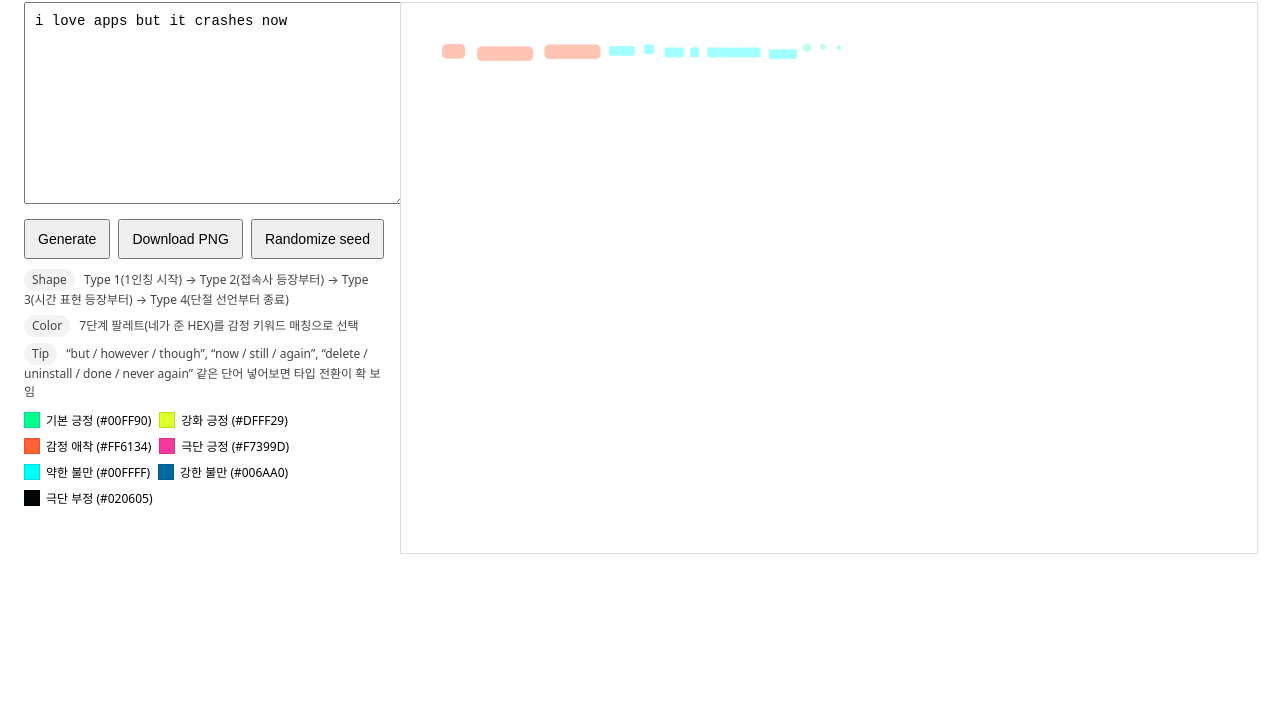
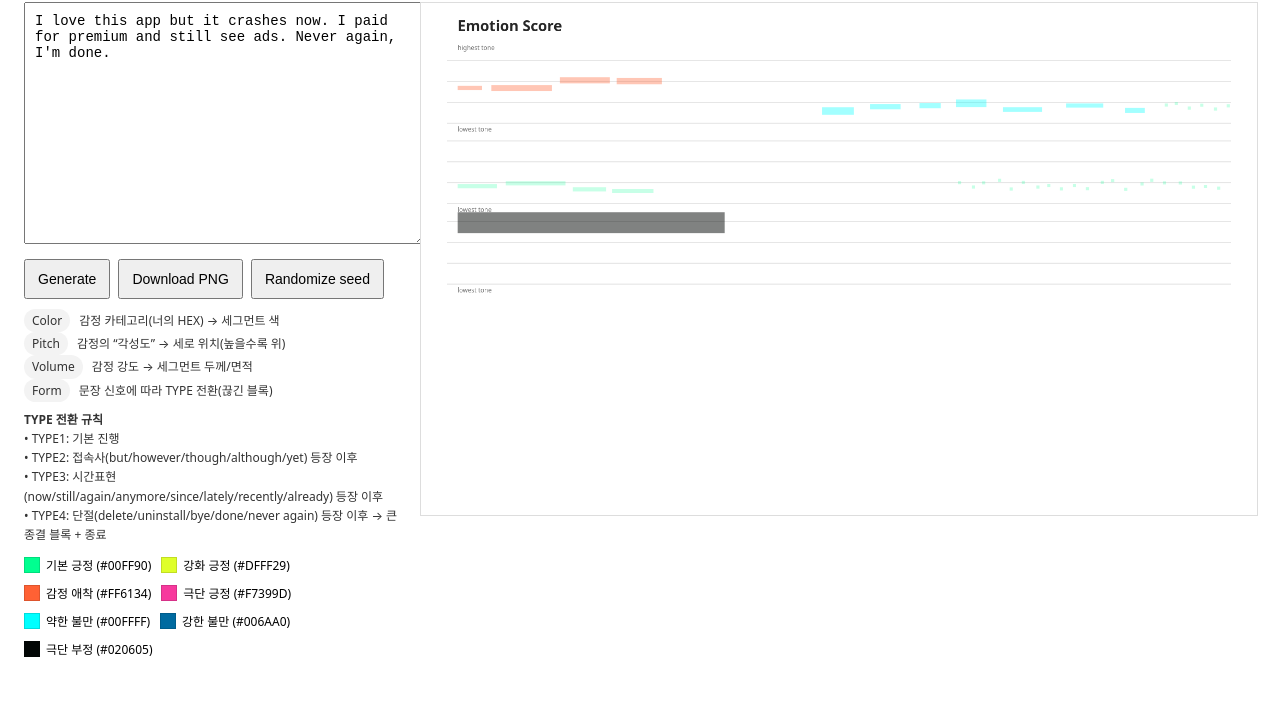
Before and after one commit to chaelinnnnn/review, a plain HTML site: page index.html in a window 1280 px wide. Shown: the part 75-800 px from the top of the page. Drawn offline with Linux system fonts and the light colour scheme.

Commit message:
Update index.html

```diff
--- a/index.html
+++ b/index.html
@@ -3,27 +3,27 @@
 <head>
   <meta charset="utf-8" />
   <meta name="viewport" content="width=device-width,initial-scale=1" />
-  <title>Emotion X-ray Generator</title>
+  <title>Emotion Score Generator (Blokken-style)</title>
   <style>
     body { font-family: system-ui, -apple-system, Segoe UI, Roboto, Arial, sans-serif; margin: 24px; }
-    .wrap { display: grid; grid-template-columns: 360px 1fr; gap: 16px; align-items: start; }
-    textarea { width: 100%; height: 180px; padding: 10px; font-size: 14px; }
+    .wrap { display: grid; grid-template-columns: 380px 1fr; gap: 16px; align-items: start; }
+    textarea { width: 100%; height: 220px; padding: 10px; font-size: 14px; }
     button { padding: 10px 12px; font-size: 14px; cursor: pointer; }
-    .row { display: flex; gap: 8px; flex-wrap: wrap; margin-top: 10px; }
-    .hint { font-size: 12px; color: #444; line-height: 1.5; margin-top: 10px; }
-    canvas { width: 100%; max-width: 1100px; border: 1px solid #ddd; background: #fff; }
-    .pill { display:inline-block; padding: 2px 8px; border-radius: 999px; background:#f3f3f3; font-size:12px; margin-right:6px;}
-    .legend { display:flex; flex-wrap:wrap; gap:8px; margin-top:10px;}
+    .row { display:flex; gap:8px; flex-wrap:wrap; margin-top:10px; }
+    .hint { font-size: 12px; color:#333; line-height: 1.6; margin-top:10px; }
+    canvas { width: 100%; max-width: 1200px; border: 1px solid #ddd; background:#fff; }
+    .legend { display:flex; flex-wrap:wrap; gap:10px; margin-top:12px; }
     .swatch { display:flex; align-items:center; gap:6px; font-size:12px; }
     .box { width:14px; height:14px; border:1px solid #0002; }
+    .pill { display:inline-block; padding:2px 8px; border-radius:999px; background:#f3f3f3; font-size:12px; margin-right:6px;}
   </style>
 </head>
 <body>
-  <h1 style="margin:0 0 10px 0;">Emotion X-ray Generator</h1>
+  <h1 style="margin:0 0 10px 0;">Emotion X-ray → Graphic Score Generator</h1>
 
   <div class="wrap">
     <div>
-      <textarea id="input">i love apps but it crashes now</textarea>
+      <textarea id="input">I love this app but it crashes now. I paid for premium and still see ads. Never again, I'm done.</textarea>
 
       <div class="row">
         <button id="btnGen">Generate</button>
@@ -32,23 +32,31 @@
       </div>
 
       <div class="hint">
-        <div><span class="pill">Shape</span> Type 1(1인칭 시작) → Type 2(접속사 등장부터) → Type 3(시간 표현 등장부터) → Type 4(단절 선언부터 종료)</div>
-        <div style="margin-top:6px;"><span class="pill">Color</span> 7단계 팔레트(네가 준 HEX)를 감정 키워드 매칭으로 선택</div>
-        <div style="margin-top:6px;"><span class="pill">Tip</span> “but / however / though”, “now / still / again”, “delete / uninstall / done / never again” 같은 단어 넣어보면 타입 전환이 확 보임</div>
+        <div><span class="pill">Color</span> 감정 카테고리(너의 HEX) → 세그먼트 색</div>
+        <div><span class="pill">Pitch</span> 감정의 “각성도” → 세로 위치(높을수록 위)</div>
+        <div><span class="pill">Volume</span> 감정 강도 → 세그먼트 두께/면적</div>
+        <div><span class="pill">Form</span> 문장 신호에 따라 TYPE 전환(끊긴 블록)</div>
+        <div style="margin-top:8px;">
+          <b>TYPE 전환 규칙</b><br/>
+          • TYPE1: 기본 진행<br/>
+          • TYPE2: 접속사(but/however/though/although/yet) 등장 이후<br/>
+          • TYPE3: 시간표현(now/still/again/anymore/since/lately/recently/already) 등장 이후<br/>
+          • TYPE4: 단절(delete/uninstall/bye/done/never again) 등장 이후 → 큰 종결 블록 + 종료
+        </div>
       </div>
 
       <div class="legend" id="legend"></div>
     </div>
 
     <div>
-      <canvas id="c" width="1400" height="900"></canvas>
+      <canvas id="c" width="1600" height="980"></canvas>
     </div>
   </div>
 
 <script>
 (() => {
   // =========================
-  // 1) COLOR PALETTE (user-defined)
+  // 1) USER COLOR PALETTE (fixed)
   // =========================
   const COLORS = {
     basic_pos:   "#00FF90", // 기본 긍정
@@ -60,9 +68,9 @@
     extreme_neg: "#020605", // 극단 부정
   };
 
-  // legend
+  // Legend UI
   const legendEl = document.getElementById("legend");
-  const legendItems = [
+  [
     ["기본 긍정", COLORS.basic_pos],
     ["강화 긍정", COLORS.strong_pos],
     ["감정 애착", COLORS.attach_pos],
@@ -70,8 +78,7 @@
     ["약한 불만", COLORS.mild_neg],
     ["강한 불만", COLORS.strong_neg],
     ["극단 부정", COLORS.extreme_neg],
-  ];
-  legendItems.forEach(([name, hex]) => {
+  ].forEach(([name, hex]) => {
     const d = document.createElement("div");
     d.className = "swatch";
     d.innerHTML = `<span class="box" style="background:${hex}"></span>${name} (${hex})`;
@@ -79,130 +86,142 @@
   });
 
   // =========================
-  // 2) KEYWORDS (extend as you like)
-  //    - 이건 "색 분류" 용. (모양은 구조 신호로 전환)
+  // 2) KEYWORDS for COLOR CLASSIFICATION
+  //    (extend anytime; this is just a starter set)
   // =========================
   const KW = {
-    // Positive
     basic_pos: new Set(["good","nice","helpful","useful","easy","simple","convenient","cool","fun","works","reliable","smooth","accurate","decent","fine","okay"]),
-    strong_pos: new Set(["great","excellent","fantastic","wonderful","impressed","powerful","brilliant","outstanding","productive","valuable"]),
+    strong_pos: new Set(["great","excellent","fantastic","wonderful","impressed","powerful","brilliant","outstanding","productive","valuable","amazing"]),
     attach_pos: new Set(["love","loved","loving","favorite","favourite","obsessed","addicted","bestie","sister","everything","blessing","grateful","indispensable"]),
     extreme_pos: new Set(["best","perfect","10/10","five","stars","must-have","life-changing","beyond","mind","blowing","goat"]),
 
-    // Negative
-    mild_neg: new Set(["slow","laggy","buggy","glitchy","glitch","annoying","confusing","frustrating","limited","not","working","issue","problem","crash","crashes","freeze","freezes","stutter"]),
-    strong_neg: new Set(["bad","terrible","horrible","ridiculous","unacceptable","useless","waste","misleading","unfair","overpriced","greedy"]),
+    mild_neg: new Set(["slow","laggy","buggy","glitchy","glitch","annoying","confusing","frustrating","limited","not","working","issue","problem","crash","crashes","freeze","freezes","stutter","stutters"]),
+    strong_neg: new Set(["bad","terrible","horrible","ridiculous","unacceptable","useless","waste","misleading","unfair","overpriced","greedy","broken"]),
     extreme_neg: new Set(["worst","scam","scammers","fraud","toxic","disgusting","trash","junk","poison","delete","uninstall","bye","done","never","again"]),
   };
 
   // =========================
-  // 3) SHAPE TRIGGERS (모양 전환)
+  // 3) SHAPE TRIGGERS (TYPE switches)
   // =========================
   const TRIG = {
     type2_contrast: new Set(["but","however","though","although","yet"]),
-    type3_time: new Set(["now","still","again","anymore","since","lately","recently","today","yesterday","always"]),
-    type4_break: new Set(["delete","uninstall","bye","done"]), // plus "never again" handled separately
+    type3_time: new Set(["now","still","again","anymore","since","lately","recently","today","yesterday","already"]),
+    type4_break: new Set(["delete","uninstall","bye","done"]),
   };
 
   // =========================
-  // 4) TOKENIZE
+  // 4) PITCH MAP (0..1)  higher = higher on staff
+  //    - Treat as "arousal/activation" rather than literal musical pitch
   // =========================
-  function tokenize(text) {
-    // keep simple: words + numbers + / + '
+  const BASE_PITCH = {
+    basic_pos: 0.30,
+    strong_pos: 0.48,
+    attach_pos: 0.62,
+    extreme_pos: 0.86,
+    mild_neg: 0.34,
+    strong_neg: 0.66,
+    extreme_neg: 0.94,
+  };
+
+  // =========================
+  // 5) TOKENIZE + SENTENCE SPLIT
+  // =========================
+  function splitSentences(text) {
+    // Keep it simple: split by . ! ? or line breaks
     return (text || "")
-      .trim()
-      .split(/\s+/g)
-      .map(t => t.replace(/[^\w'\/-]/g, "")) // strip punctuation
+      .split(/[\n\r]+|(?<=[.!?])\s+/g)
+      .map(s => s.trim())
       .filter(Boolean);
   }
 
-  // helper: detect "never again" bigram
-  function hasNeverAgain(tokens, i) {
-    return (tokens[i] === "never" && tokens[i+1] === "again");
+  function tokenize(sentence) {
+    return sentence
+      .trim()
+      .split(/\s+/g)
+      .map(t => t.replace(/[^\w'\/-]/g, "")) // strip punctuation but keep wordish chars
+      .filter(Boolean);
+  }
+
+  function hasNeverAgain(tokensLower, i) {
+    return (tokensLower[i] === "never" && tokensLower[i+1] === "again");
   }
 
   // =========================
-  // 5) COLOR PICK: based on keyword hits
+  // 6) DETERMINISTIC RNG
   // =========================
-  function pickColorForSegment(segTokens) {
+  let seed = 1234567;
+  function rand() {
+    seed = (seed * 1664525 + 1013904223) % 4294967296;
+    return seed / 4294967296;
+  }
+  function randRange(a,b){ return a + (b-a)*rand(); }
+
+  // =========================
+  // 7) COLOR PICK + INTENSITY
+  // =========================
+  function scoreHits(tokens) {
     const hits = {
       basic_pos: 0, strong_pos: 0, attach_pos: 0, extreme_pos: 0,
       mild_neg: 0, strong_neg: 0, extreme_neg: 0,
     };
+    for (const raw of tokens) {
+      const t = raw.toLowerCase();
+      for (const k in KW) if (KW[k].has(t)) hits[k] += 1;
+      if (t === "10/10") hits.extreme_pos += 2;
+    }
+    return hits;
+  }
 
-    for (const raw of segTokens) {
-      const t = raw.toLowerCase();
-
-      // special cases
-      if (t === "10/10") hits.extreme_pos += 2;
-
-      for (const k in KW) {
-        if (KW[k].has(t)) hits[k] += 1;
-      }
-    }
-
-    // pick max
-    let bestK = "basic_pos";
-    let bestV = -1;
+  function pickCategory(tokens) {
+    const hits = scoreHits(tokens);
+    let bestK = "basic_pos", bestV = -1;
     for (const k in hits) {
       if (hits[k] > bestV) { bestV = hits[k]; bestK = k; }
     }
+    if (bestV <= 0) return { key:"basic_pos", hex: COLORS.basic_pos, hitCount: 0 };
+    return { key: bestK, hex: COLORS[bestK], hitCount: bestV };
+  }
 
-    // if no hits at all, default basic_pos (or you can choose a neutral)
-    if (bestV <= 0) return { key: "basic_pos", hex: COLORS.basic_pos, strength: 0 };
-    return { key: bestK, hex: COLORS[bestK], strength: bestV };
+  function intensityFromTokens(tokens) {
+    // 0..10 : based on keyword hits + sentence length a bit
+    const hits = scoreHits(tokens);
+    const sumHits = Object.values(hits).reduce((a,b)=>a+b,0);
+    const lenBoost = Math.min(3, Math.floor(tokens.length / 6)); // long talk feels stronger
+    const base = sumHits * 2 + lenBoost; // simple
+    return Math.max(0, Math.min(10, base));
+  }
+
+  function thicknessFromIntensity(intensity) {
+    // volume -> thickness (px)
+    return 2 + (intensity / 10) * 22; // 2..24
+  }
+
+  function opacityFromIntensity(intensity) {
+    return Math.min(0.96, 0.22 + (intensity/10)*0.70);
   }
 
   // =========================
-  // 6) SHAPE TYPE SCAN: sentence progresses left->right; type switches at triggers
+  // 8) TYPE SCAN (progressive switching)
   // =========================
-  function shapeTypeAt(tokens, idx, currentType) {
-    const t = tokens[idx]?.toLowerCase();
+  function initialType(tokensLower) {
+    const first = tokensLower[0];
+    if (first === "i" || first === "i'm" || first === "im" || first === "my") return 1;
+    return 1; // default start
+  }
 
-    // TYPE 4: break (hard stop)
-    if (hasNeverAgain(tokens.map(x=>x.toLowerCase()), idx)) return 4;
+  function nextType(tokensLower, i, curType) {
+    if (hasNeverAgain(tokensLower, i)) return 4;
+    const t = tokensLower[i];
+
     if (TRIG.type4_break.has(t)) return 4;
-
-    // TYPE 3: time
     if (TRIG.type3_time.has(t)) return 3;
-
-    // TYPE 2: contrast
     if (TRIG.type2_contrast.has(t)) return 2;
 
-    // Otherwise keep current
-    return currentType;
-  }
-
-  // TYPE 1 init: starts with first-person
-  function initialType(tokens) {
-    const first = tokens[0]?.toLowerCase();
-    if (first === "i" || first === "i'm" || first === "im" || first === "my") return 1;
-    return 1; // default: 1 (you asked for 1인칭이면 1번, 아니어도 기본 흐름은 1로 시작하는 게 보기 좋음)
+    return curType;
   }
 
   // =========================
-  // 7) DRAW PRIMITIVES
-  // =========================
-  let seed = 12345;
-  function rand() {
-    // deterministic RNG
-    seed = (seed * 1664525 + 1013904223) % 4294967296;
-    return seed / 4294967296;
-  }
-
-  function roundedRect(ctx, x, y, w, h, r) {
-    const rr = Math.min(r, w/2, h/2);
-    ctx.beginPath();
-    ctx.moveTo(x+rr, y);
-    ctx.arcTo(x+w, y, x+w, y+h, rr);
-    ctx.arcTo(x+w, y+h, x, y+h, rr);
-    ctx.arcTo(x, y+h, x, y, rr);
-    ctx.arcTo(x, y, x+w, y, rr);
-    ctx.closePath();
-  }
-
-  // =========================
-  // 8) GENERATE LAYOUT
+  // 9) DRAW: BLOKKEN-LIKE SCORE
   // =========================
   const canvas = document.getElementById("c");
   const ctx = canvas.getContext("2d");
@@ -213,154 +232,211 @@
     ctx.fillRect(0,0,canvas.width,canvas.height);
   }
 
-  function draw(text) {
-    clearCanvas();
+  function drawStaff(yTop, staffH, lines=3) {
+    ctx.save();
+    ctx.strokeStyle = "rgba(0,0,0,0.20)";
+    ctx.lineWidth = 1;
+    for (let i=0; i<=lines; i++) {
+      const y = yTop + (staffH * i/lines);
+      ctx.beginPath();
+      ctx.moveTo(50, y);
+      ctx.lineTo(canvas.width - 50, y);
+      ctx.stroke();
+    }
+    ctx.restore();
+  }
 
-    const tokens = tokenize(text);
+  function yFromPitch(pitch01, yTop, staffH) {
+    // higher pitch => closer to yTop
+    return yTop + (1 - pitch01) * staffH;
+  }
+
+  // Core: render one sentence as multiple "runs"
+  function drawSentence(sentence, yTop, staffH) {
+    const tokens = tokenize(sentence);
+    const tokensLower = tokens.map(t => t.toLowerCase());
     if (!tokens.length) return;
 
-    // We'll render as horizontal "scanline" blocks with wrapping.
-    const margin = 70;
-    let x = margin;
-    let y = margin;
-    const lineH = 64;     // distance between rows
-    const maxX = canvas.width - margin;
+    // progressive run segmentation by TYPE
+    let curType = initialType(tokensLower);
+    let runTokens = [];
+    let runType = curType;
 
-    let type = initialType(tokens);
+    // layout params
+    const xStart = 70;
+    const xEnd = canvas.width - 70;
+    const usableW = xEnd - xStart;
 
-    // We’ll keep segments: same TYPE runs are grouped so color can differ per run
-    let run = [];
-    let runType = type;
+    // time mapping: each token consumes width proportional to its character length
+    const weights = tokens.map(t => Math.max(1.0, Math.min(10, t.length / 3)));
+    const totalW = weights.reduce((a,b)=>a+b,0);
+
+    let x = xStart;
 
     function flushRun() {
-      if (!run.length) return;
+      if (!runTokens.length) return { stop:false };
 
-      // color per run based on keyword hits inside this run
-      const col = pickColorForSegment(run);
-      const hex = col.hex;
+      // color + pitch + volume for this run
+      const cat = pickCategory(runTokens);
+      const intensity = intensityFromTokens(runTokens);
+      const thick = thicknessFromIntensity(intensity);
+      const alpha = opacityFromIntensity(intensity);
 
-      // visual parameters by type
-      // NOTE: 모양은 "말하는 방식(구조)"만 담당.
-      const baseH = (runType === 1) ? 22 : (runType === 2) ? 14 : (runType === 3) ? 10 : 44;
-      const blur = (runType === 3) ? 0 : 0; // keep crisp; you can add blur via ctx.filter if needed
-      const radius = (runType === 1) ? 8 : (runType === 2) ? 3 : (runType === 4) ? 2 : 6;
+      // pitch: category base + small jitter + type influence
+      let pitch = BASE_PITCH[cat.key] ?? 0.4;
+      // TYPE influence: 2 = slight drop (hesitation), 3 = repeated (stable band), 4 = spike (final)
+      if (runType === 2) pitch -= 0.08;
+      if (runType === 3) pitch += 0.02;
+      if (runType === 4) pitch += 0.10;
+      pitch = Math.max(0.05, Math.min(0.98, pitch + randRange(-0.03, 0.03)));
 
-      // strength influences opacity and slight size
-      const opacity = Math.min(0.95, 0.25 + (col.strength * 0.12));
-      const h = baseH + Math.min(18, col.strength * 2);
+      const y = yFromPitch(pitch, yTop, staffH);
 
-      // Build geometry for each token in run, sequentially
-      for (let i=0; i<run.length; i++) {
-        const raw = run[i];
-        const t = raw.toLowerCase();
-        const w = Math.max(28, Math.min(320, raw.length * 18 + 20)); // width by token length
+      ctx.save();
+      ctx.globalAlpha = alpha;
+      ctx.fillStyle = cat.hex;
 
-        // wrap
-        if (x + w > maxX) {
-          x = margin;
-          y += lineH;
-          if (y > canvas.height - margin - lineH) break;
-        }
+      // compute run width from its token weights
+      let runWeight = 0;
+      for (const rt of runTokens) {
+        const idx = tokens.indexOf(rt); // not perfect for duplicates; ok for visuals
+      }
+      // better: sum by char length directly
+      runWeight = runTokens.reduce((a,t)=>a+Math.max(1.0, Math.min(10, t.length/3)), 0);
+      const runW = usableW * (runWeight / totalW);
 
-        // jitter for organic (very small)
-        const jx = (rand() - 0.5) * 6;
-        const jy = (rand() - 0.5) * 6;
+      // BLOKKEN STYLE:
+      // - TYPE1: few medium rectangles, slight gaps (stable)
+      // - TYPE2: more fragments + bigger gaps (broken)
+      // - TYPE3: dotted squares (repetition)
+      // - TYPE4: one large terminal block and stop
 
-        ctx.save();
-        ctx.globalAlpha = opacity;
-        ctx.fillStyle = hex;
-
-        if (blur) ctx.filter = `blur(${blur}px)`;
-
-        if (runType === 1) {
-          // TYPE 1: thick stable bar
-          roundedRect(ctx, x + jx, y + jy, w, h, radius);
-          ctx.fill();
-
-        } else if (runType === 2) {
-          // TYPE 2: contrast -> "broken bar"
-          const gap = 10 + rand()*10;
-          const w1 = Math.max(12, w * (0.45 + rand()*0.15));
-          const w2 = Math.max(12, w - w1 - gap);
-          roundedRect(ctx, x + jx, y + jy, w1, h, radius);
-          ctx.fill();
-          roundedRect(ctx, x + jx + w1 + gap, y + jy + (rand()-0.5)*6, w2, h, radius);
-          ctx.fill();
-
-        } else if (runType === 3) {
-          // TYPE 3: time -> dots/repetition
-          const dots = Math.max(3, Math.floor(w / 26));
-          for (let d=0; d<dots; d++) {
-            const dx = x + (d * (w / dots)) + (rand()-0.5)*8;
-            const dy = y + (h/2) + (rand()-0.5)*10;
-            const r = 4 + rand()*8 + Math.min(10, col.strength);
-            ctx.beginPath();
-            ctx.arc(dx, dy, r, 0, Math.PI*2);
-            ctx.fill();
-          }
-
-        } else if (runType === 4) {
-          // TYPE 4: break -> big terminal block then STOP
-          const W = Math.min(520, w + 220);
-          const H = Math.min(140, h + 60);
-          const yy = y + jy - 10;
-          roundedRect(ctx, x + jx, yy, W, H, 4);
-          ctx.fill();
-          ctx.restore();
-
-          // stop rendering further content
-          x = margin;
-          y += lineH;
-          run.length = 0;
-          return "STOP";
-        }
-
+      if (runType === 4) {
+        // terminal block: big, dense
+        const W = Math.min(usableW * 0.35, Math.max(120, runW + 160));
+        const H = Math.min(staffH * 0.70, Math.max(40, thick * 3.0));
+        ctx.fillRect(x, y - H/2, W, H);
         ctx.restore();
-        x += w + 16; // spacing
+        return { stop:true };
       }
 
-      run = [];
-      return "OK";
+      if (runType === 3) {
+        // dotted: small squares along run
+        const dotN = Math.max(6, Math.floor(runW / 24));
+        const size = Math.max(6, Math.min(18, thick * 0.7));
+        for (let i=0; i<dotN; i++) {
+          const dx = x + i * (runW / dotN) + randRange(-4, 4);
+          const dy = y + randRange(-10, 10);
+          ctx.fillRect(dx, dy - size/2, size, size);
+        }
+        x += runW + 14;
+        ctx.restore();
+        return { stop:false };
+      }
+
+      // TYPE1 or TYPE2: fragment blocks
+      const fragBase = (runType === 1) ? 3 : 6; // more pieces when broken
+      const fragN = Math.max(2, Math.min(10, fragBase + Math.floor(runTokens.length/3)));
+
+      let remaining = runW;
+      let xx = x;
+
+      for (let i=0; i<fragN; i++) {
+        const minW = (runType === 1) ? 30 : 18;
+        const maxW = (runType === 1) ? 140 : 90;
+        const w = Math.min(remaining, randRange(minW, maxW));
+        const h = Math.max(8, Math.min(staffH * 0.55, thick * randRange(1.2, 2.4)));
+
+        // slight vertical jitter
+        const dy = randRange(-12, 12);
+
+        ctx.fillRect(xx, (y + dy) - h/2, w, h);
+
+        const gap = (runType === 1) ? randRange(10, 22) : randRange(18, 46); // bigger gaps for broken
+        xx += w + gap;
+        remaining -= (w + gap);
+        if (remaining < 10) break;
+      }
+
+      x += runW + ((runType === 1) ? 16 : 22);
+      ctx.restore();
+      return { stop:false };
     }
 
-    // scan tokens and build runs by TYPE changes
+    // scan + build runs
     for (let i=0; i<tokens.length; i++) {
-      const low = tokens[i].toLowerCase();
+      const nt = nextType(tokensLower, i, curType);
 
-      // decide next type at this token boundary
-      const nextType = shapeTypeAt(tokens.map(x=>x.toLowerCase()), i, type);
-
-      // if type changes, flush current run
-      if (nextType !== type) {
+      if (nt !== curType) {
         const res = flushRun();
-        if (res === "STOP") return;
-        type = nextType;
-        runType = type;
+        if (res.stop) return;
+        curType = nt;
+        runType = curType;
+        runTokens = [];
       }
 
-      // push token to run
-      run.push(tokens[i]);
+      runTokens.push(tokens[i]);
 
-      // if the token itself triggers Type4 ("never again" bigram), flush immediately to stop
-      if (type === 4) {
-        const res = flushRun();
-        if (res === "STOP") return;
+      // if Type4 triggered, flush immediately to stop
+      if (curType === 4) {
+        // include "again" if it was "never again"
+        if (hasNeverAgain(tokensLower, i) && i+1 < tokens.length) runTokens.push(tokens[i+1]);
+        flushRun();
+        return;
       }
 
-      // handle bigram consumption for "never again"
-      if (hasNeverAgain(tokens.map(x=>x.toLowerCase()), i)) {
-        // include "again" as well in the current run, then stop
-        if (i+1 < tokens.length) run.push(tokens[i+1]);
-        const res = flushRun();
-        return;
-      }
+      // skip the second word of "never again" bigram to avoid double handling
+      if (hasNeverAgain(tokensLower, i)) i++;
     }
 
     flushRun();
   }
 
+  function draw(text) {
+    clearCanvas();
+
+    // Title-like header (optional)
+    ctx.save();
+    ctx.fillStyle = "rgba(0,0,0,0.85)";
+    ctx.font = "600 28px system-ui, -apple-system, Segoe UI, Roboto, Arial";
+    ctx.fillText("Emotion Score", 70, 54);
+    ctx.restore();
+
+    // labels highest/lowest tone
+    ctx.save();
+    ctx.fillStyle = "rgba(0,0,0,0.55)";
+    ctx.font = "12px system-ui, -apple-system, Segoe UI, Roboto, Arial";
+    ctx.fillText("highest tone", 70, 90);
+    ctx.fillText("lowest tone", 70, 0); // will place per staff below
+    ctx.restore();
+
+    const sentences = splitSentences(text);
+    const marginTop = 110;
+    const gap = 34;
+    const staffH = 120;
+
+    let y = marginTop;
+
+    for (let s=0; s<sentences.length; s++) {
+      if (y + staffH > canvas.height - 60) break;
+
+      drawStaff(y, staffH, 3);
+
+      // lowest tone label per staff
+      ctx.save();
+      ctx.fillStyle = "rgba(0,0,0,0.55)";
+      ctx.font = "12px system-ui, -apple-system, Segoe UI, Roboto, Arial";
+      ctx.fillText("lowest tone", 70, y + staffH + 16);
+      ctx.restore();
+
+      drawSentence(sentences[s], y, staffH);
+
+      y += staffH + gap;
+    }
+  }
+
   // =========================
-  // 9) UI
+  // 10) UI handlers
   // =========================
   const inputEl = document.getElementById("input");
   document.getElementById("btnGen").addEventListener("click", () => draw(inputEl.value));
@@ -368,7 +444,7 @@
   document.getElementById("btnDownload").addEventListener("click", () => {
     const a = document.createElement("a");
     a.href = canvas.toDataURL("image/png");
-    a.download = "emotion-xray.png";
+    a.download = "emotion-score.png";
     a.click();
   });
 
```
